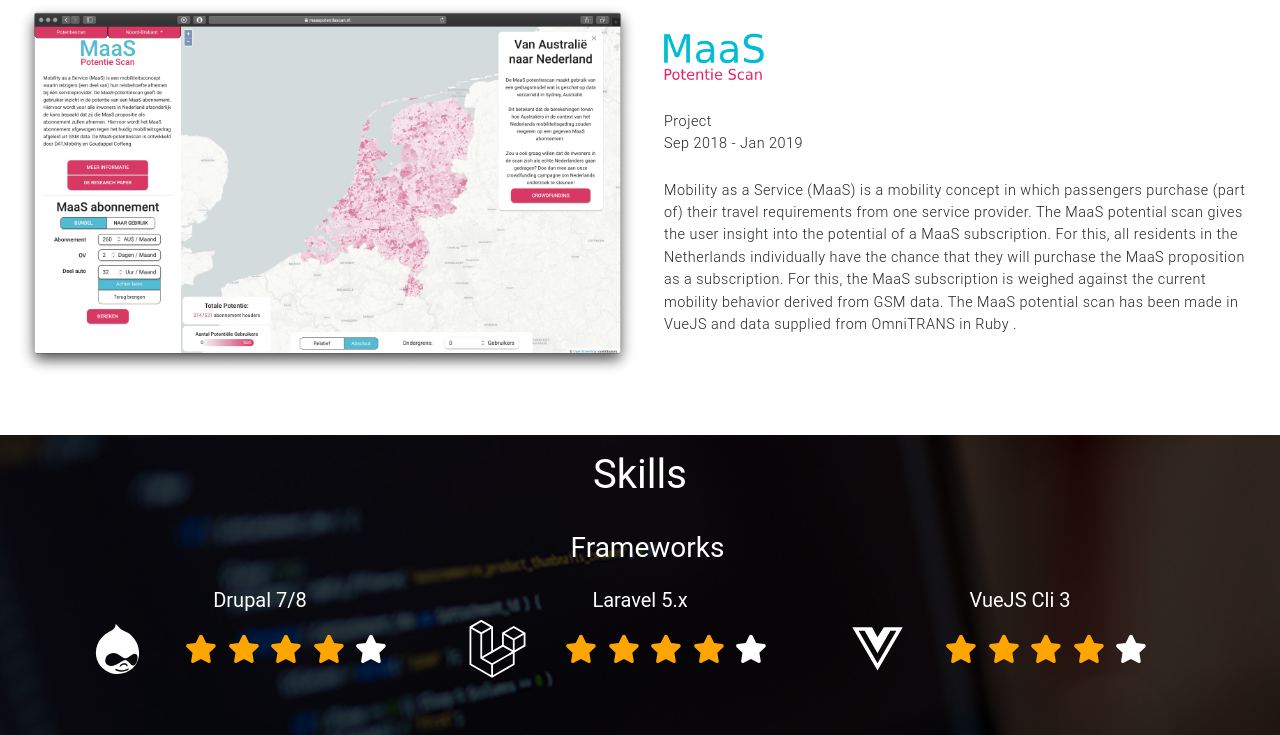
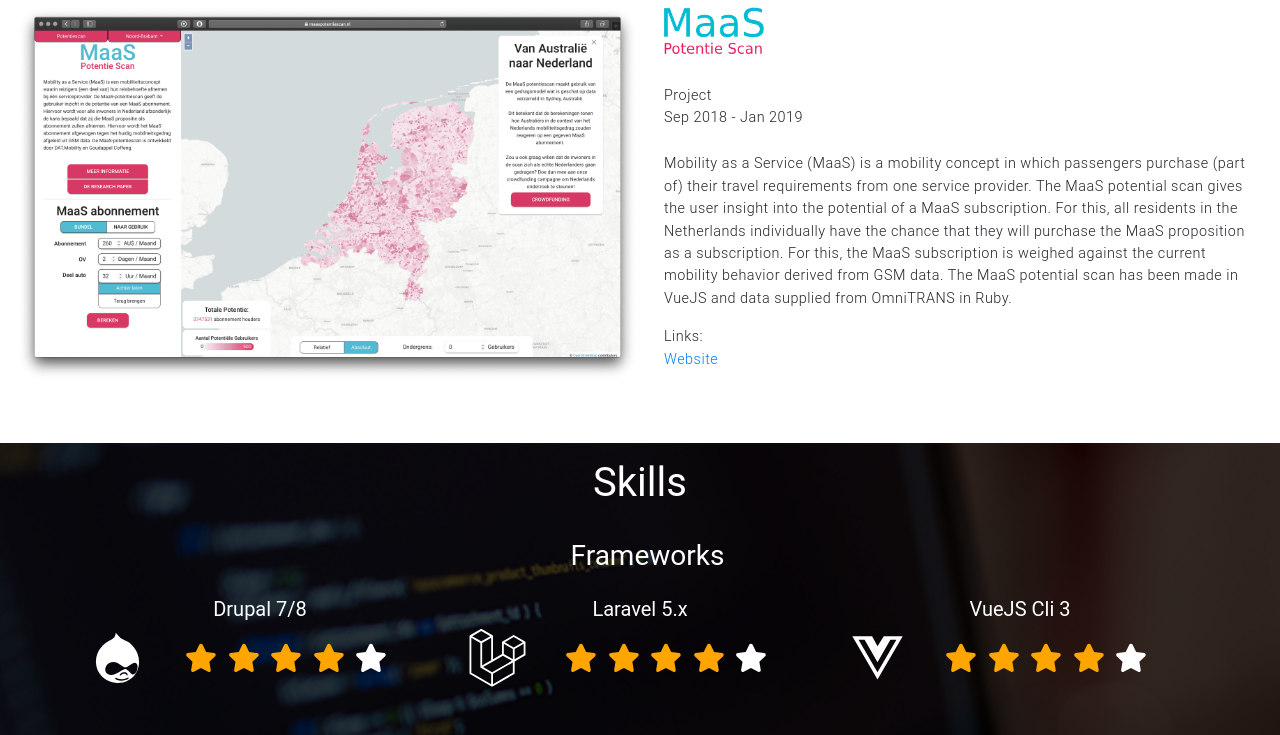
Before and after one commit to jwalst/portfolio, a Vue app: page / in a window 1280 px wide. Shown: the part 1612-2347 px from the top of the page. Built offline with nearby package versions, Linux system fonts and the light colour scheme.

Commit message:
Added website for potentiescan

```diff
--- a/src/components/Project.vue
+++ b/src/components/Project.vue
@@ -93,7 +93,7 @@
           startdate: "Sep 2018",
           enddate: "Jan 2019",
           description:
-                  "Mobility as a Service (MaaS) is a mobility concept in which passengers purchase (part of) their travel requirements from one service provider. The MaaS potential scan gives the user insight into the potential of a MaaS subscription. For this, all residents in the Netherlands individually have the chance that they will purchase the MaaS proposition as a subscription. For this, the MaaS subscription is weighed against the current mobility behavior derived from GSM data. The MaaS potential scan has been made in VueJS and data supplied from OmniTRANS in Ruby ."
+                  "<p>Mobility as a Service (MaaS) is a mobility concept in which passengers purchase (part of) their travel requirements from one service provider. The MaaS potential scan gives the user insight into the potential of a MaaS subscription. For this, all residents in the Netherlands individually have the chance that they will purchase the MaaS proposition as a subscription. For this, the MaaS subscription is weighed against the current mobility behavior derived from GSM data. The MaaS potential scan has been made in VueJS and data supplied from OmniTRANS in Ruby.</p> <p>Links: <br><a target='_blank' href='https://maaspotentiescan.nl'>Website</a></p"
         },
 
       ]
```
